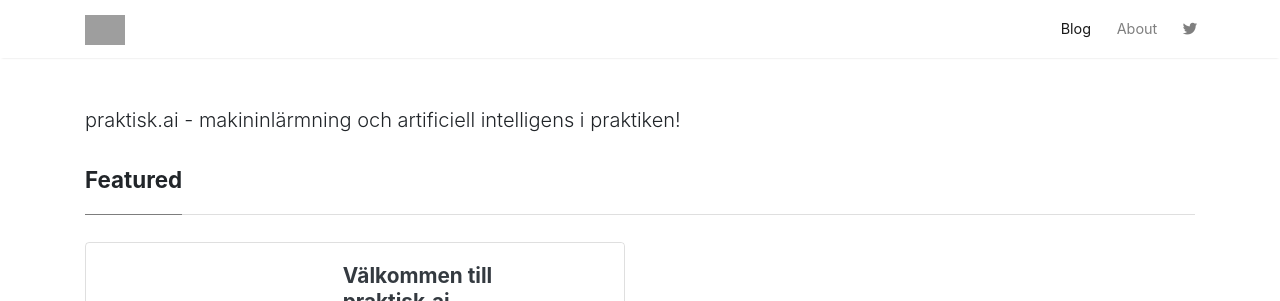
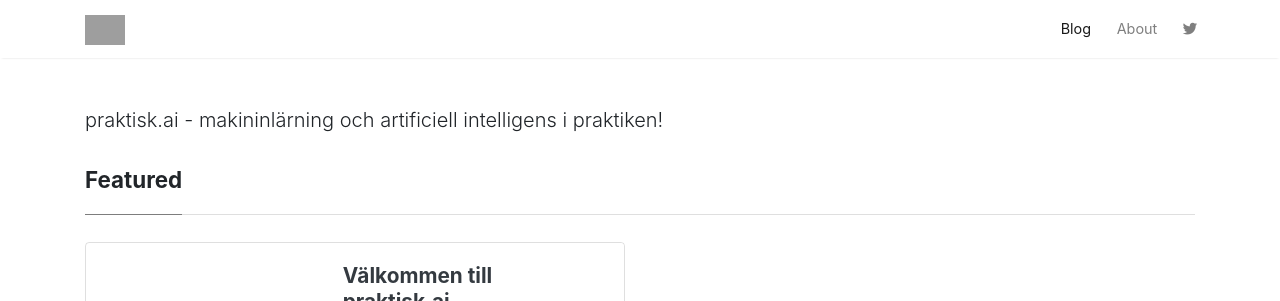
Before and after one commit to praktisk-ai/siteleaf-web, a Jekyll site: the page built from index.html, in a window 1280 px wide and 900 px high. Shown: the top 301 px of the window. Built offline with Jekyll 4.4.1, drawn with Linux system fonts in a browser that asks for light colours; nearby versions of some CDN libraries; the list of posts is cut into pages by our own code; comment, search, counter and statistics services are not loaded; grey boxes are pictures that could not be loaded.

Commit message:
typo fix

```diff
--- a/_config.yml
+++ b/_config.yml
@@ -26,6 +26,6 @@ paginate: 2
 paginate_path: "/page:num/"
 baseurl: ''
 logo: assets/images/logo.png
-description: praktisk.ai - makininlärmning och artificiell intelligens i praktiken!
+description: praktisk.ai - makininlärning och artificiell intelligens i praktiken!
 permalink: pretty
 mailchimp-list: https://praktisk.us19.list-manage.com/subscribe/post?u=392e2c6c1981a5a3b8a802b04&amp;id=eed005ad5a
```
